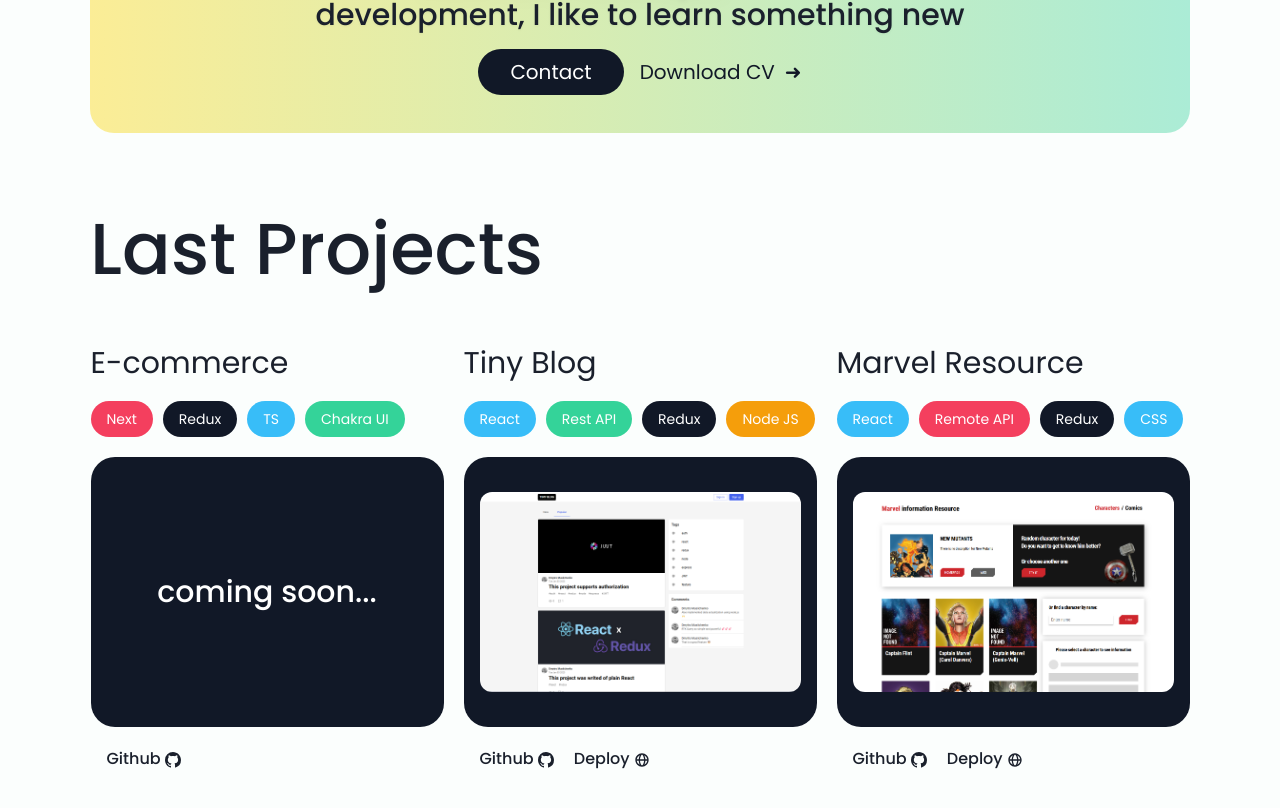
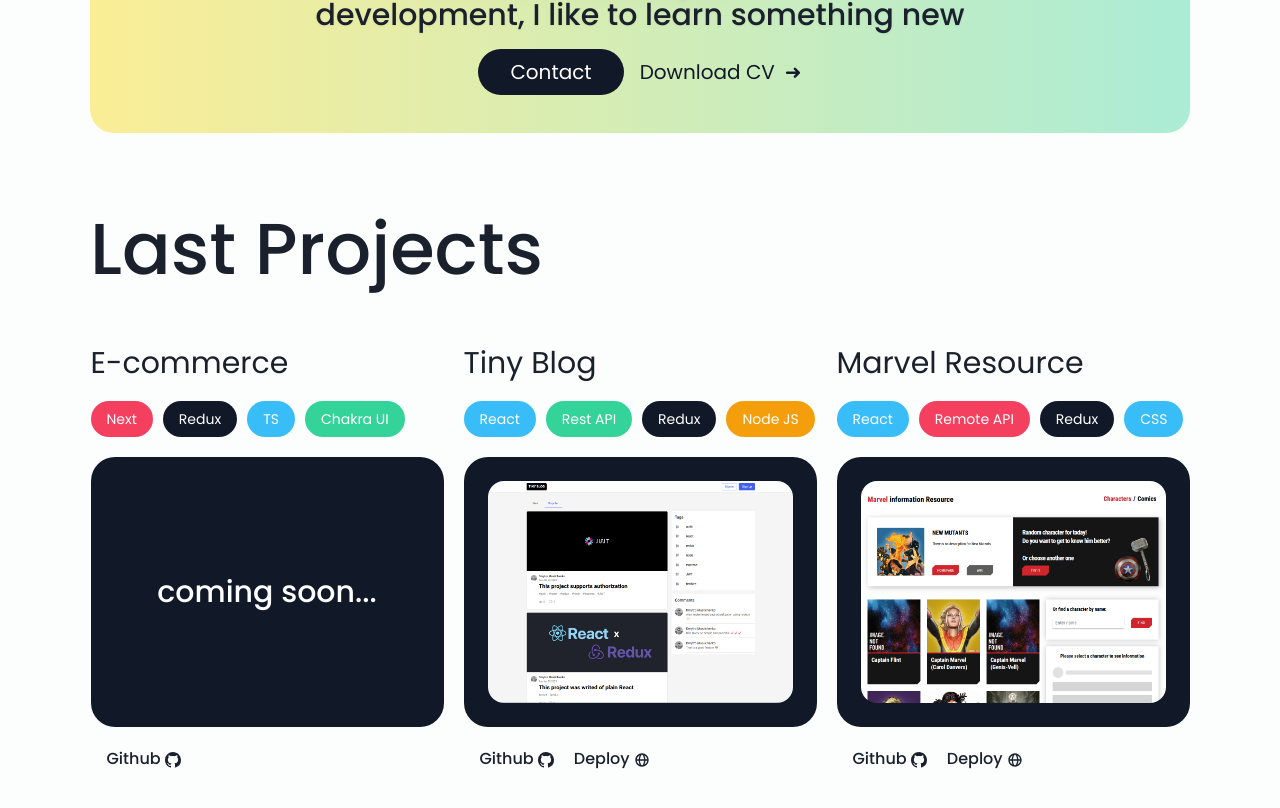
Before and after one commit to m4es7r0/my-portfolio, a Next.js app: page / in a window 1280 px wide. Shown: the part 368-1176 px from the top of the page. Built offline with nearby package versions, Linux system fonts and the light colour scheme.

Commit message:
upd: projects actions

```diff
--- a/app/components/project/Project.tsx
+++ b/app/components/project/Project.tsx
@@ -1,8 +1,9 @@
 import type { Project } from "@/pages/api/projects";
 
-import { Icon } from "@chakra-ui/react";
 import Image from "next/image";
 import { FC } from "react";
+
+import { Icon } from "@chakra-ui/react";
 import { BiGlobe } from "react-icons/bi";
 import { VscGithubInverted } from "react-icons/vsc";
 
@@ -19,31 +20,49 @@
       >
         {data.name}
       </h3>
+
       <div className="flex gap-[10px] overflow-x-auto">
         {data.stack.map((skill) => (
           <SkillBadge data={skill} key={skill.name} />
         ))}
       </div>
-      <div className="flex justify-center items-center text-white px-4 text-3xl font-medium   min-h-[270px] bg-gray-900 rounded-3xl">
+
+      <a
+        href={`${data.deploy ?? data.git}`}
+        target="_blank"
+        className="flex justify-center items-center text-white p-6 text-3xl font-medium min-h-[270px] bg-gray-900 rounded-3xl transition-transform hover:scale-105"
+      >
         {data.image ? (
-          <Image
+          <img
             src={data.image}
             alt="project preview"
             width={1000}
             height={1000}
+            className="self-stretch rounded-2xl object-cover"
           />
         ) : (
           "coming soon..."
         )}
-      </div>
+      </a>
+
       <div className="flex gap-5 ml-4 font-medium">
         {data.git && (
-          <a href={data.git} target="_blank" title="Github">
+          <a
+            href={data.git}
+            target="_blank"
+            title="Github"
+            className="transition-transform hover:-translate-y-1"
+          >
             Github {<Icon as={VscGithubInverted} />}
           </a>
         )}
         {data.deploy && (
-          <a href={data.deploy} target="_blank" title="Deploy">
+          <a
+            href={data.deploy}
+            target="_blank"
+            title="Deploy"
+            className="transition-transform hover:-translate-y-1"
+          >
             Deploy {<Icon as={BiGlobe} />}
           </a>
         )}
```
